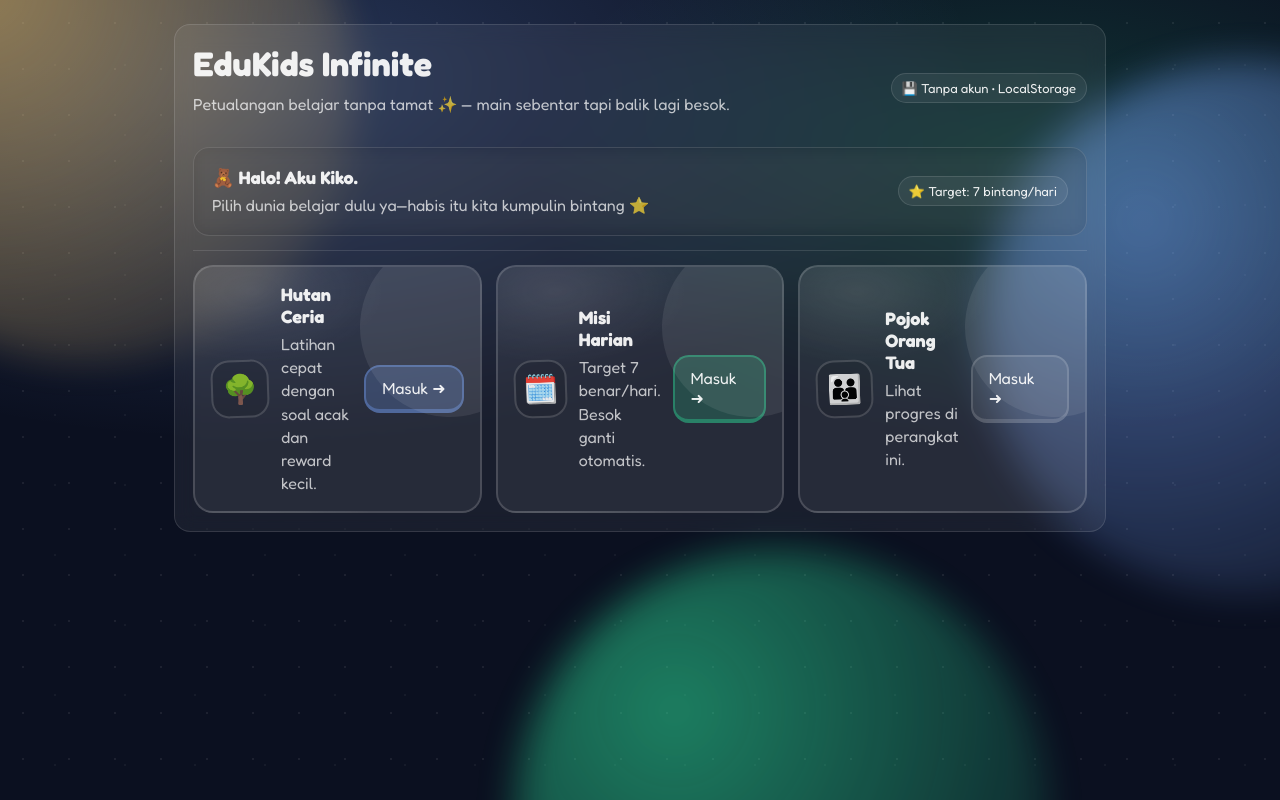
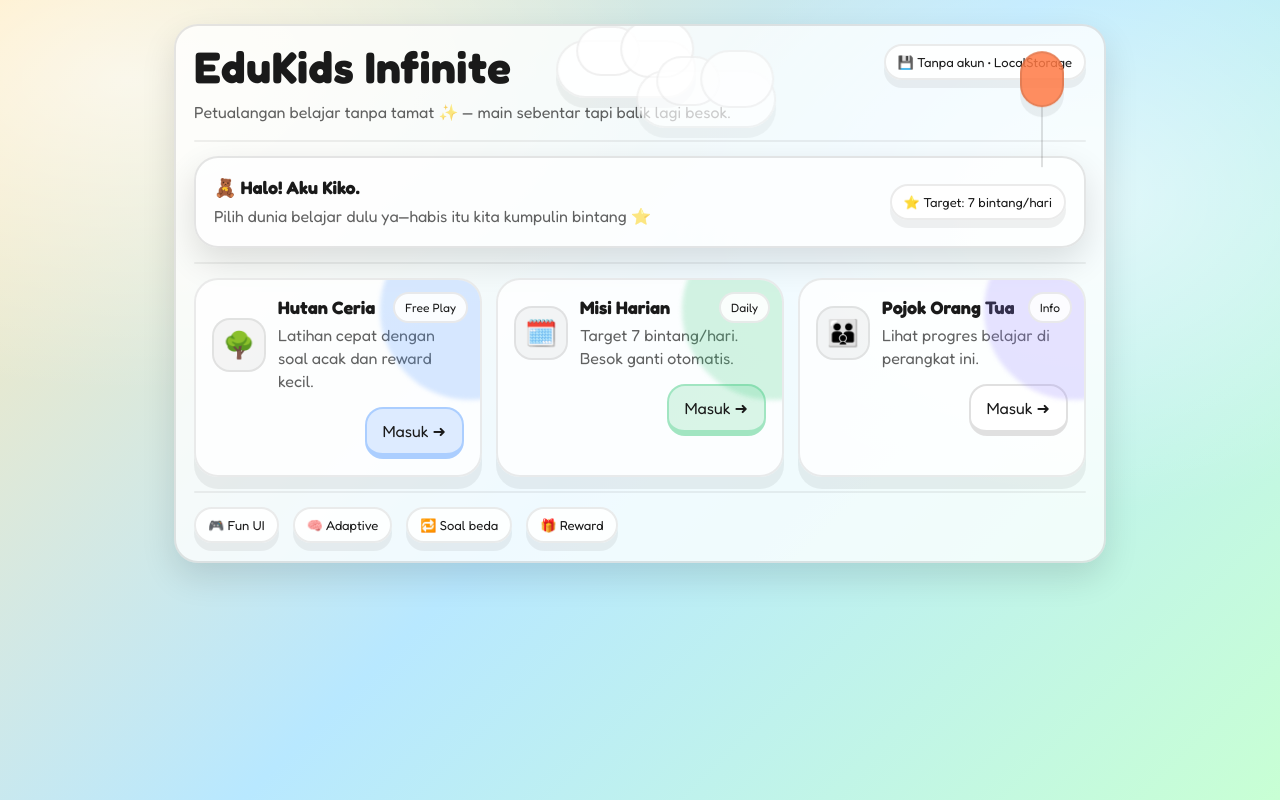
Before and after one commit to V4nzz/EduKids-Infinite, a Next.js app: page / in a window 1280 px wide. Built offline with nearby package versions, Linux system fonts and the light colour scheme.

Commit message:
ganti UI

```diff
--- a/src/app/globals.css
+++ b/src/app/globals.css
@@ -226,3 +226,199 @@ a { color: inherit; text-decoration: none; }
 .worldEmoji, .badge { transition: transform .12s ease; }
 .worldCard:hover .worldEmoji { transform: rotate(-6deg) scale(1.05); }
 .worldCard:hover .badge { transform: translateY(-1px); }
+
+/* ===== CUTE MODE THEME ===== */
+:root{
+  --kid-bg1: #B8E8FF;
+  --kid-bg2: #FFE9B8;
+  --kid-bg3: #C8FFD4;
+  --kid-ink: #1a1a1a;
+  --kid-muted: rgba(0,0,0,0.62);
+
+  --kid-card: rgba(255,255,255,0.78);
+  --kid-border: rgba(0,0,0,0.10);
+
+  --kid-orange: #FF7A45;
+  --kid-blue: #4D96FF;
+  --kid-green: #37C97B;
+  --kid-purple: #8E7CFF;
+}
+
+body{
+  color: var(--kid-ink);
+  background:
+    radial-gradient(900px 520px at 10% 10%, rgba(255,255,255,0.65), transparent 60%),
+    radial-gradient(700px 520px at 85% 25%, rgba(255,255,255,0.55), transparent 60%),
+    linear-gradient(135deg, var(--kid-bg2), var(--kid-bg1), var(--kid-bg3));
+}
+
+/* container tetap */
+.container{ max-width: 980px; margin: 0 auto; padding: 24px; }
+
+/* card: jadi kartun/pastel */
+.card{
+  background: var(--kid-card);
+  border: 2px solid var(--kid-border);
+  border-radius: 24px;
+  padding: 18px;
+  box-shadow: 0 14px 34px rgba(0,0,0,0.12);
+  backdrop-filter: none; /* hilangkan glass berat */
+}
+
+/* badge: lucu seperti sticker */
+.badge{
+  background: rgba(255,255,255,0.85);
+  border: 2px solid rgba(0,0,0,0.08);
+  border-radius: 999px;
+  padding: 8px 12px;
+  font-size: 13px;
+  box-shadow: 0 8px 0 rgba(0,0,0,0.06);
+}
+
+/* tombol jadi “toy button” */
+.btn{
+  border: 2px solid rgba(0,0,0,0.12);
+  border-bottom-width: 6px;
+  background: rgba(255,255,255,0.9);
+  color: var(--kid-ink);
+  padding: 12px 16px;
+  border-radius: 18px;
+  cursor: pointer;
+  transition: transform .08s ease, filter .12s ease;
+}
+.btn:hover{ filter: brightness(1.03); }
+.btn:active{ transform: translateY(4px); border-bottom-width: 2px; }
+
+.btnPrimary{ background: rgba(77,150,255,0.18); border-color: rgba(77,150,255,0.35); }
+.btnGood{ background: rgba(55,201,123,0.18); border-color: rgba(55,201,123,0.35); }
+.btnBad{ background: rgba(255,122,69,0.15); border-color: rgba(255,122,69,0.30); }
+
+.muted{ color: var(--kid-muted); }
+
+/* garis pemisah soft */
+.hr{ height: 2px; background: rgba(0,0,0,0.06); margin: 14px 0; border-radius: 999px; }
+
+/* ===== HOME DECOR ===== */
+.kidScene{
+  position: relative;
+  overflow: hidden;
+}
+
+.cloud{
+  position:absolute;
+  top: 14px;
+  width: 140px; height: 58px;
+  background: rgba(255,255,255,0.85);
+  border: 2px solid rgba(0,0,0,0.06);
+  border-radius: 999px;
+  box-shadow: 0 10px 0 rgba(0,0,0,0.05);
+  animation: drift 14s linear infinite;
+}
+.cloud:before, .cloud:after{
+  content:"";
+  position:absolute;
+  background: rgba(255,255,255,0.90);
+  border: 2px solid rgba(0,0,0,0.06);
+  border-radius: 999px;
+  top: -16px;
+  width: 60px; height: 46px;
+}
+.cloud:before{ left: 18px; }
+.cloud:after{ left: 62px; top: -22px; width: 70px; height: 54px; }
+
+@keyframes drift{
+  from{ transform: translateX(-180px); }
+  to{ transform: translateX(1200px); }
+}
+
+.balloon{
+  position:absolute;
+  right: 40px;
+  top: 18px;
+  width: 44px; height: 56px;
+  border-radius: 999px;
+  background: rgba(255,122,69,0.85);
+  border: 2px solid rgba(0,0,0,0.10);
+  box-shadow: 0 10px 0 rgba(0,0,0,0.06);
+  animation: floaty2 3.4s ease-in-out infinite;
+}
+.balloon:after{
+  content:"";
+  position:absolute;
+  left: 50%;
+  top: 54px;
+  width: 2px; height: 60px;
+  background: rgba(0,0,0,0.12);
+  transform: translateX(-50%);
+}
+
+@keyframes floaty2{
+  0%,100%{ transform: translateY(0); }
+  50%{ transform: translateY(8px); }
+}
+
+.kidTitle{
+  font-size: 44px;
+  font-weight: 900;
+  letter-spacing: .5px;
+  line-height: 1.05;
+}
+
+.kidSub{
+  font-size: 16px;
+  line-height: 1.6;
+}
+
+.worldGrid{
+  display:grid;
+  grid-template-columns: repeat(3, minmax(0, 1fr));
+  gap: 14px;
+}
+@media (max-width: 900px){ .worldGrid{ grid-template-columns: 1fr; } }
+
+.worldCute{
+  position: relative;
+  padding: 16px;
+  border-radius: 24px;
+  border: 2px solid rgba(0,0,0,0.08);
+  background: rgba(255,255,255,0.78);
+  box-shadow: 0 12px 0 rgba(0,0,0,0.06);
+  transition: transform .12s ease;
+  overflow: hidden;
+}
+.worldCute:hover{ transform: translateY(-4px) rotate(-0.2deg); }
+
+.worldCute .icon{
+  width: 54px; height: 54px;
+  display:grid; place-items:center;
+  border-radius: 18px;
+  background: rgba(0,0,0,0.04);
+  border: 2px solid rgba(0,0,0,0.08);
+  font-size: 26px;
+}
+
+.worldCute .tag{
+  position:absolute;
+  top: 12px;
+  right: 12px;
+  padding: 6px 10px;
+  border-radius: 999px;
+  background: rgba(255,255,255,0.9);
+  border: 2px solid rgba(0,0,0,0.08);
+  font-size: 12px;
+}
+
+.worldCute .shine{
+  position:absolute;
+  inset:-60px -80px auto auto;
+  width: 180px; height: 180px;
+  border-radius: 999px;
+  background: rgba(77,150,255,0.20);
+  filter: blur(2px);
+  transform: rotate(12deg);
+}
+
+/* warna per dunia */
+.worldMath .shine{ background: rgba(77,150,255,0.22); }
+.worldDaily .shine{ background: rgba(55,201,123,0.22); }
+.worldParent .shine{ background: rgba(142,124,255,0.22); }
--- a/src/app/page.tsx
+++ b/src/app/page.tsx
@@ -1,41 +1,63 @@
 import Link from "next/link";
 
 const worlds = [
-  { title: "Hutan Ceria", desc: "Latihan cepat dengan soal acak dan reward kecil.", href: "/play", emoji: "🌳", tone: "btnPrimary" },
-  { title: "Misi Harian", desc: "Target 7 benar/hari. Besok ganti otomatis.", href: "/daily", emoji: "🗓️", tone: "btnGood" },
-  { title: "Pojok Orang Tua", desc: "Lihat progres di perangkat ini.", href: "/parent", emoji: "👪", tone: "" },
+  {
+    title: "Hutan Ceria",
+    desc: "Latihan cepat dengan soal acak dan reward kecil.",
+    href: "/play",
+    emoji: "🌳",
+    tag: "Free Play",
+    cls: "worldMath",
+    btn: "btnPrimary",
+  },
+  {
+    title: "Misi Harian",
+    desc: "Target 7 bintang/hari. Besok ganti otomatis.",
+    href: "/daily",
+    emoji: "🗓️",
+    tag: "Daily",
+    cls: "worldDaily",
+    btn: "btnGood",
+  },
+  {
+    title: "Pojok Orang Tua",
+    desc: "Lihat progres belajar di perangkat ini.",
+    href: "/parent",
+    emoji: "👪",
+    tag: "Info",
+    cls: "worldParent",
+    btn: "",
+  },
 ];
 
 export default function HomePage() {
   return (
-    <>
-      {/* BACKGROUND GAME */}
-      <div className="bgKids" aria-hidden="true">
-        <div className="stars" />
-        <div className="blob b1" />
-        <div className="blob b2" />
-        <div className="blob b3" />
+    <div className="container">
+      <div className="card kidScene">
+        {/* dekor */}
+        <div className="cloud" style={{ left: 20 }} />
+        <div className="cloud" style={{ left: 220, top: 44, opacity: 0.8, animationDuration: "18s" }} />
+        <div className="balloon" />
+
+        {/* header */}
+        <div style={{ display: "flex", alignItems: "flex-start", justifyContent: "space-between", gap: 12 }}>
+          <div>
+            <div className="kidTitle">EduKids Infinite</div>
+            <div className="kidSub muted" style={{ marginTop: 10 }}>
+              Petualangan belajar tanpa tamat ✨ — main sebentar tapi balik lagi besok.
             </div>
-
-      {/* KONTEN */}
-      <div className="container">
-        <div className="card" style={{ overflow: "hidden", position: "relative" }}>
-          <div style={{ display: "flex", gap: 14, alignItems: "center", justifyContent: "space-between" }}>
-            <div>
-              <h1 style={{ margin: 0, fontSize: 34 }}>EduKids Infinite</h1>
-              <p className="muted" style={{ marginTop: 8, lineHeight: 1.55 }}>
-                Petualangan belajar tanpa tamat ✨ — main sebentar tapi balik lagi besok.
-              </p>
           </div>
           <div className="badge">💾 Tanpa akun • LocalStorage</div>
         </div>
 
-          {/* Mascot card (poin 4) */}
-          <div className="card" style={{ marginTop: 14, background: "rgba(0,0,0,0.10)" }}>
+        <div className="hr" />
+
+        {/* mascot bubble */}
+        <div className="card" style={{ background: "rgba(255,255,255,0.72)" }}>
           <div className="row" style={{ alignItems: "center", justifyContent: "space-between" }}>
             <div>
-                <div style={{ fontWeight: 800, fontSize: 18 }}>🧸 Halo! Aku Kiko.</div>
-                <div className="muted" style={{ marginTop: 6, lineHeight: 1.45 }}>
+              <div style={{ fontWeight: 900, fontSize: 18 }}>🧸 Halo! Aku Kiko.</div>
+              <div className="muted" style={{ marginTop: 6, lineHeight: 1.5 }}>
                 Pilih dunia belajar dulu ya—habis itu kita kumpulin bintang ⭐
               </div>
             </div>
@@ -45,22 +67,42 @@ export default function HomePage() {
 
         <div className="hr" />
 
-          <div className="gridWorld">
+        {/* worlds */}
+        <div className="worldGrid">
           {worlds.map((w) => (
-              <div key={w.title} className="worldCard">
-                <div className="worldEmoji">{w.emoji}</div>
+            <div key={w.title} className={`worldCute ${w.cls}`}>
+              <div className="shine" />
+              <div className="tag">{w.tag}</div>
+
+              <div style={{ display: "flex", gap: 12, alignItems: "center" }}>
+                <div className="icon">{w.emoji}</div>
                 <div style={{ flex: 1 }}>
-                  <div style={{ fontWeight: 800, fontSize: 18 }}>{w.title}</div>
-                  <div className="muted" style={{ marginTop: 6, lineHeight: 1.45 }}>{w.desc}</div>
+                  <div style={{ fontWeight: 900, fontSize: 18 }}>{w.title}</div>
+                  <div className="muted" style={{ marginTop: 6, lineHeight: 1.45 }}>
+                    {w.desc}
                   </div>
-                <Link className={`btn ${w.tone}`} href={w.href}>
+                </div>
+              </div>
+
+              <div style={{ marginTop: 14, display: "flex", justifyContent: "flex-end" }}>
+                <Link className={`btn ${w.btn}`} href={w.href}>
                   Masuk ➜
                 </Link>
               </div>
+            </div>
           ))}
+        </div>
+
+        <div className="hr" />
+
+        {/* footer badges */}
+        <div className="row">
+          <span className="badge">🎮 Fun UI</span>
+          <span className="badge">🧠 Adaptive</span>
+          <span className="badge">🔁 Soal beda</span>
+          <span className="badge">🎁 Reward</span>
         </div>
       </div>
     </div>
-    </>
   );
 }
```
Lines whose indentation alone changed are shown as unchanged.
